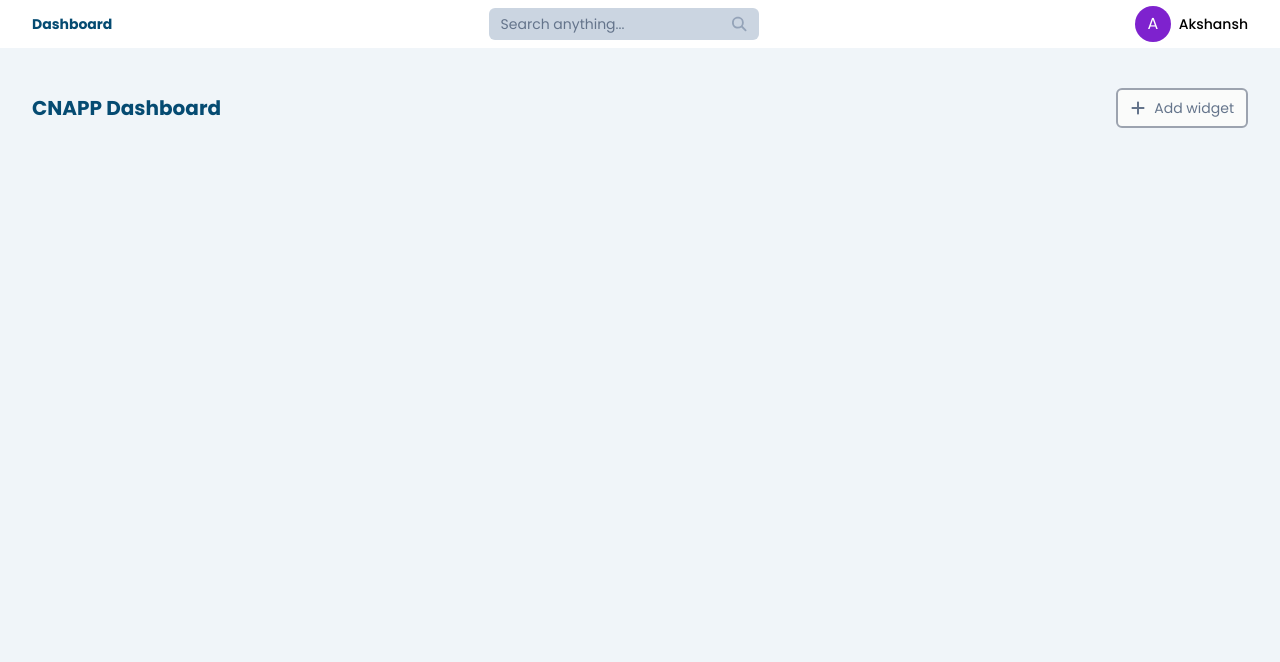
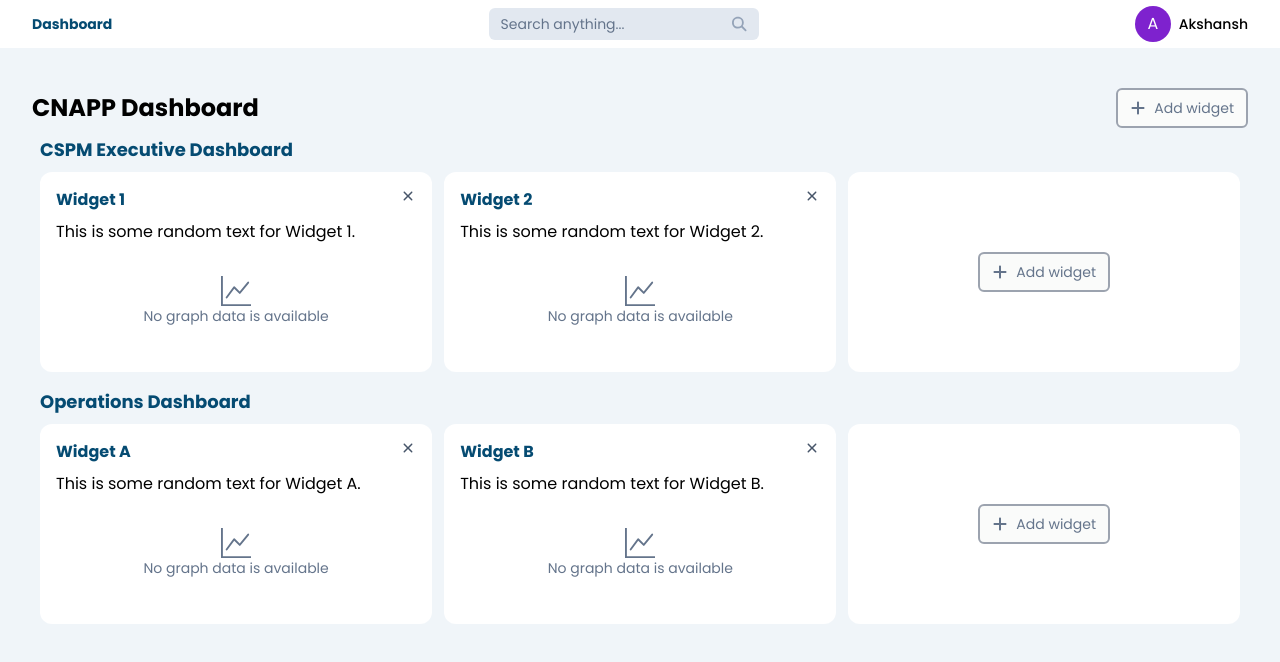
Before and after one commit to Akshansh029/dynamic-dashboard, a Next.js app: page /dashboard in a window 1280 px wide. Shown: the top 662 px of the page. Built offline with nearby package versions, Linux system fonts and the light colour scheme.

Commit message:
Categories and widgets ui completed

```diff
--- a/app/components/searchbar.jsx
+++ b/app/components/searchbar.jsx
@@ -11,7 +11,7 @@ const Searchbar = ({
 }) => {
   return (
     <div
-      className={`flex items-center h-8 min-w-[180px] w-[270px] px-3 rounded-md gap-2 bg-slate-300`}
+      className={`flex items-center h-8 min-w-[180px] w-[270px] px-3 rounded-md gap-2 bg-slate-200`}
     >
       <input
         type="text"
--- /dev/null
+++ b/app/components/widget.jsx
@@ -0,0 +1,39 @@
+"use client";
+import React from "react";
+import { BsGraphUp } from "react-icons/bs";
+import { IoIosClose } from "react-icons/io";
+import { dashboardData } from "@/dashboardData";
+
+const removeWidget = (categoryId, widgetId) => {
+  console.log("Removing");
+  const category = dashboardData.categories.find(
+    (cat) => cat.categoryId === categoryId
+  );
+  if (category) {
+    category.widgets = category.widgets.filter(
+      (widget) => widget.widgetId !== widgetId
+    );
+  } else {
+    console.error("Category not found!");
+  }
+};
+
+const Widget = ({ widgetName, widgetText }) => {
+  return (
+    <div className="relative widget w-[400px] h-[200px] bg-white rounded-xl flex flex-col p-4">
+      <button className="absolute top-3 right-3" onClick={() => removeWidget()}>
+        <IoIosClose className="text-slate-600 " size={24} />
+      </button>
+      <h2 className="text-base font-semibold text-[#054b72]">{widgetName}</h2>
+      <div className="flex flex-col h-full">
+        <p className="text-black text-base mt-2">{widgetText}</p>
+        <div className="mt-[2rem] flex flex-col items-center justify-center gap-2s">
+          <BsGraphUp size={30} className="text-slate-500" />
+          <p className="text-sm text-slate-500">No graph data is available</p>
+        </div>
+      </div>
+    </div>
+  );
+};
+
+export default Widget;
--- a/app/dashboard/page.jsx
+++ b/app/dashboard/page.jsx
@@ -1,17 +1,37 @@
 import React from "react";
 import AddWidgetButton from "../components/addWidgetButton";
+import { categories } from "@/dashboardData";
+import Widget from "../components/widget";
 
 const Page = () => {
   return (
     <div className="h-full bg-[#f0f5f9] py-10 px-8">
       <div className="">
         <div className="w-full flex items-center justify-between">
-          <h1 className="text-xl font-semibold text-[#054b72]">
-            CNAPP Dashboard
-          </h1>
+          <h1 className="text-2xl font-semibold text-black">CNAPP Dashboard</h1>
           <AddWidgetButton />
         </div>
-        <div className="category-container px-2 py-2"></div>
+        <div className="category-container px-2 py-2 flex flex-col gap-4">
+          {categories.map((category) => (
+            <div className="text-black" key={category.categoryId}>
+              <h2 className="text-lg font-semibold text-[#054b72]">
+                {category.categoryName}
+              </h2>
+              <div className="mt-2 flex items-center gap-3">
+                {category.widgets.map((widget) => (
+                  <Widget
+                    key={widget.widgetId}
+                    widgetName={widget.widgetName}
+                    widgetText={widget.widgetText}
+                  />
+                ))}
+                <div className="flex w-[400px] h-[200px] bg-white rounded-xl items-center justify-center">
+                  <AddWidgetButton />
+                </div>
+              </div>
+            </div>
+          ))}
+        </div>
       </div>
     </div>
   );
--- a/dashboardData.js
+++ b/dashboardData.js
@@ -1,5 +1,3 @@
-// This is the JSON data structure for dynamically building the dashboard
-
 export const dashboardData = {
   categories: [
     {
@@ -37,6 +35,8 @@ export const dashboardData = {
   ],
 };
 
+export const categories = dashboardData.categories;
+
 export function addWidget(categoryId, widgetName, widgetText) {
   const category = dashboardData.categories.find(
     (cat) => cat.categoryId === categoryId
@@ -54,16 +54,3 @@ export function addWidget(categoryId, widgetName, widgetText) {
     console.error("Category not found!");
   }
 }
-
-export function removeWidget(categoryId, widgetId) {
-  const category = dashboardData.categories.find(
-    (cat) => cat.categoryId === categoryId
-  );
-  if (category) {
-    category.widgets = category.widgets.filter(
-      (widget) => widget.widgetId !== widgetId
-    );
-  } else {
-    console.error("Category not found!");
-  }
-}
```
